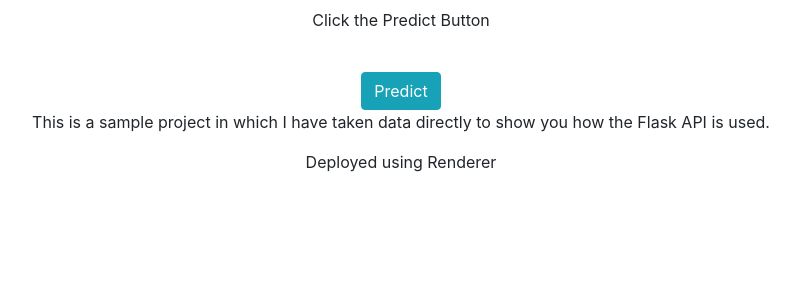
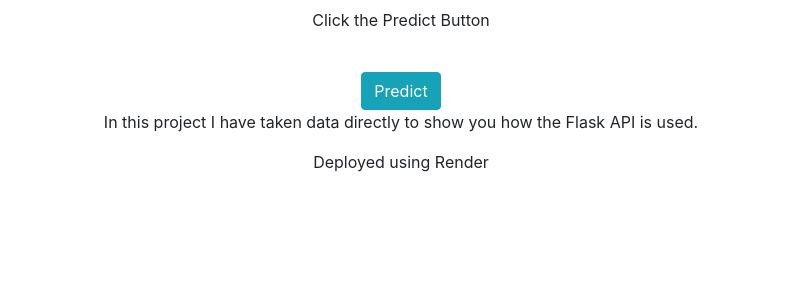
Before and after one commit to Satyamshukla007901/Air-Quality-Index-Predictor, a Flask app: page / in a window 1280 px wide. Shown: the part 62-362 px from the top of the page, without its empty margins (239-1039 px from the left). Run offline with Flask 2, Linux system fonts and the light colour scheme; parts of the project's set-up code (start-up, migrations or seed data) failed here and were passed over; some libraries are stand-ins or nearby versions.

Commit message:
added read me and also some final touch

```diff
--- a/template/home.html
+++ b/template/home.html
@@ -26,8 +26,8 @@
 		<br/>
 
 		<input type="submit" class="btn btn-info" value="Predict">
-<p>This is a sample project in which I have taken data directly to show you how the Flask API is used.</p>
-<p>Deployed using Renderer</p>
+<p>In this project I have taken data directly to show you how the Flask API is used.</p>
+<p>Deployed using Render</p>
 </form></div>
 
 	</form>
```
